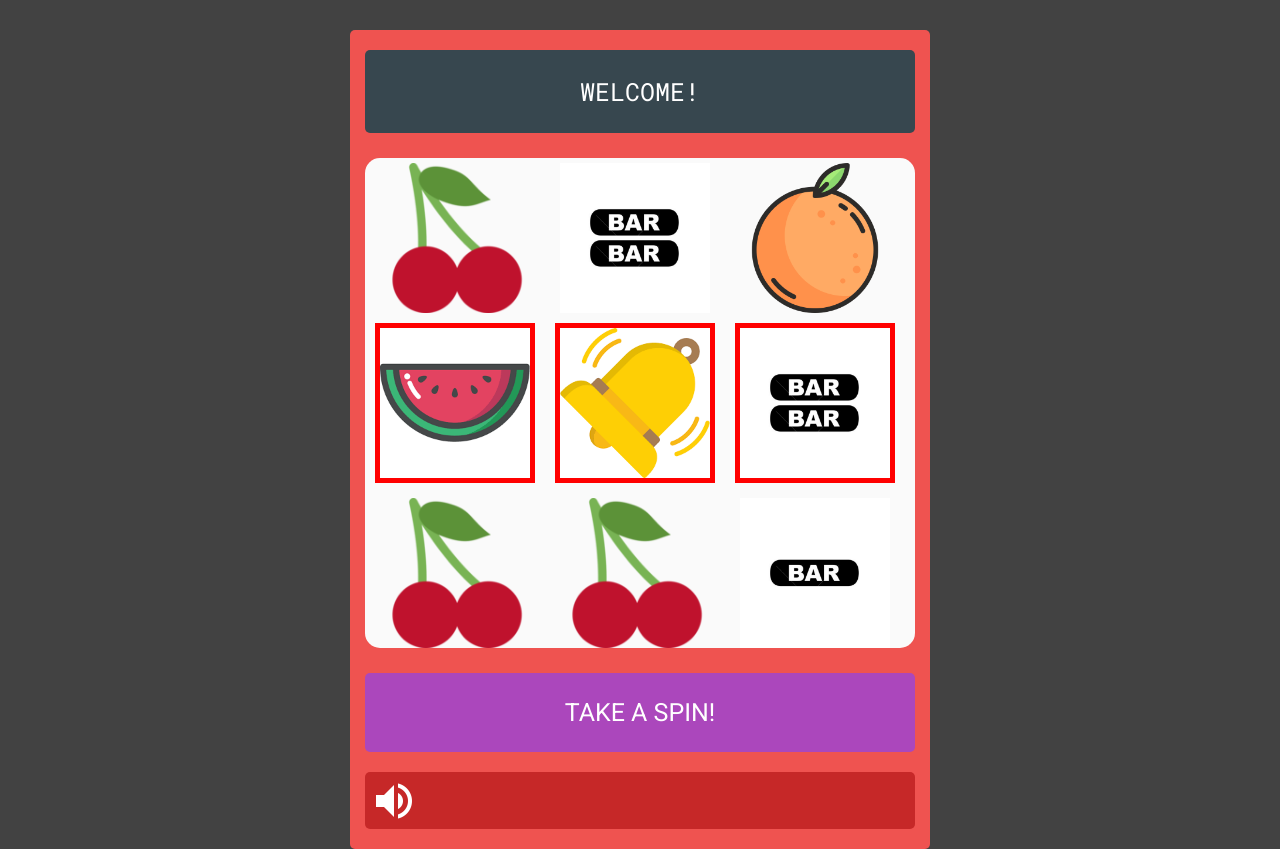
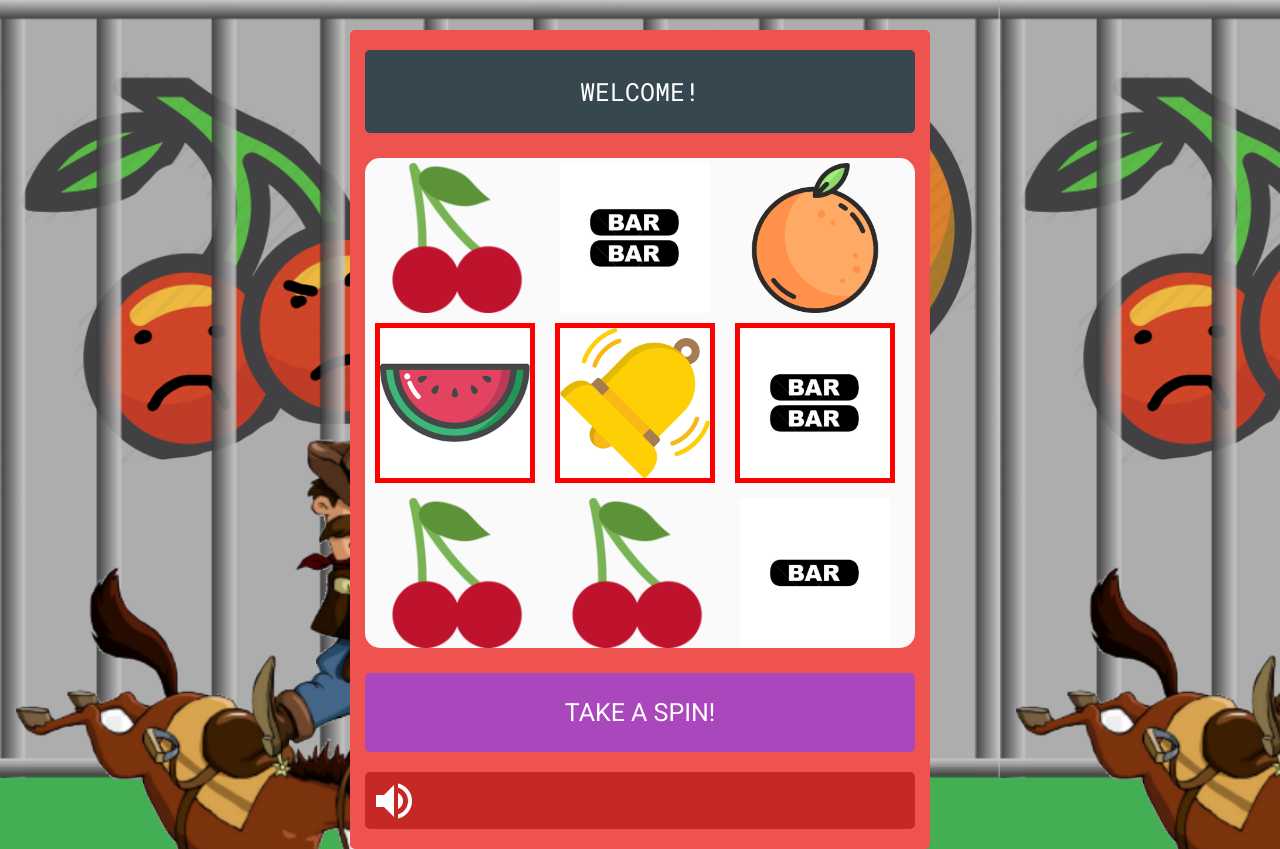
Before and after one commit to abell2020/statsSlotMachineProject, a plain HTML site: page index.html in a window 1280 px wide. Drawn offline with Linux system fonts and the light colour scheme.

Commit message:
added rootin' tootin' background image

```diff
--- a/index.html
+++ b/index.html
@@ -94,6 +94,9 @@ section#info{
 border:5px solid red;
 margin:10px;
 padding:0;
+}
+body {
+background-image: url("res/icons/background.png");
 }
 .a2{
 	background-image: url("res/tiles/orange.png");
```
Also changed, not shown: res/icons/background.png (added).
